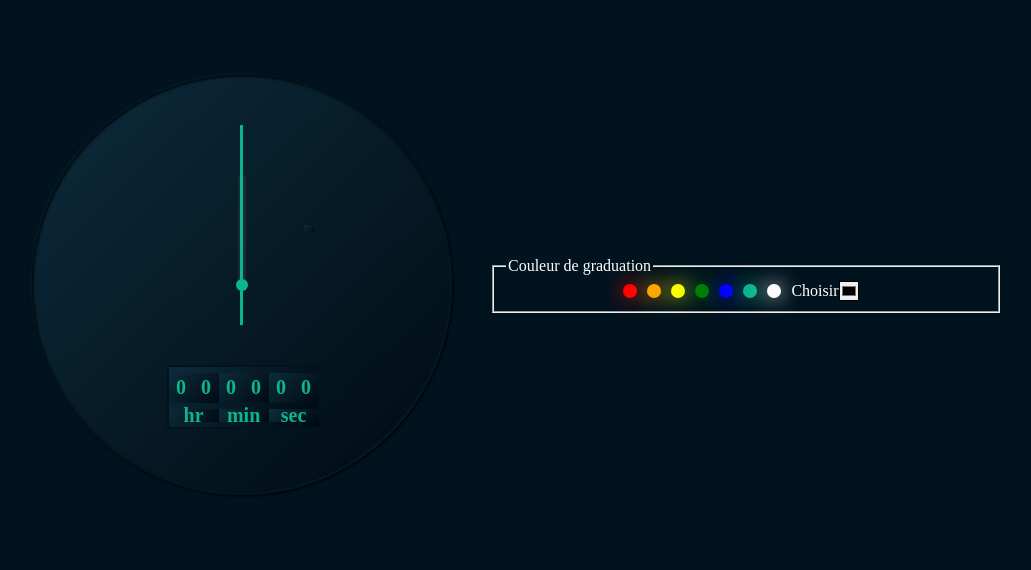
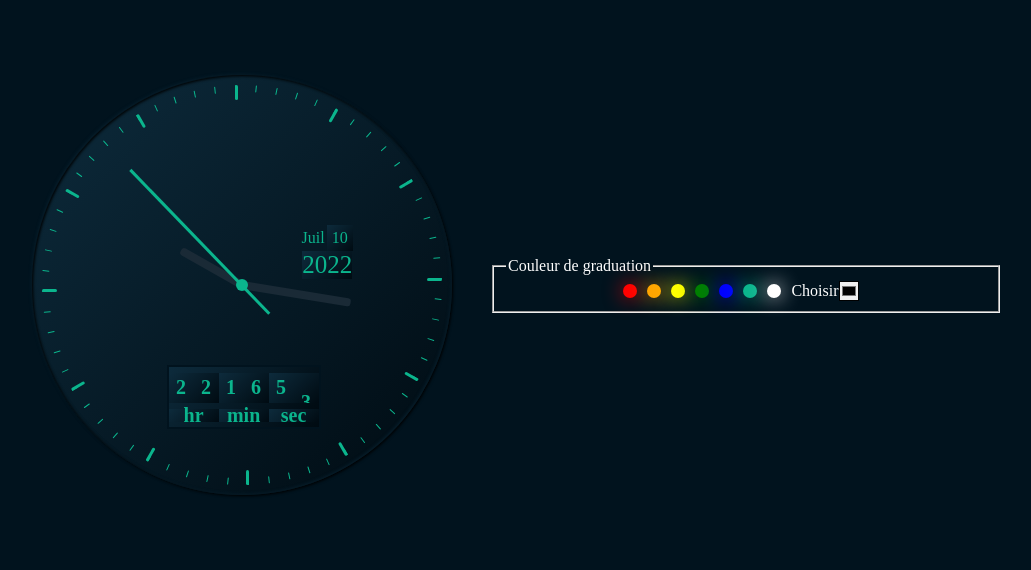
Before and after one commit to Aldawai/Horloge, a plain HTML site: page index.html in a window 1280 px wide. Shown: the part 115-685 px from the top of the page, without its empty margins (104-1135 px from the left). Drawn offline with Linux system fonts and the light colour scheme; files that its build step writes are made by us from their sources.

Commit message:
Update index.html

```diff
--- a/index.html
+++ b/index.html
@@ -4,7 +4,7 @@
 	<meta charset="utf-8">
 	<title>Horloge</title>
 	<meta name="viewport" content="width=device-width, initial-scale=1">
-	<link rel="stylesheet" type="text/css" href="css/main.css">
+	<link rel="stylesheet" type="text/css" href="./main.css">
 <style type="text/css" class="lroot"></style>
 </head>
 <body>
@@ -84,7 +84,7 @@
 			</fieldset>
 		</div>
 	</div>
-	<script type="text/javascript" src="js/main.js"></script>
-	<script type="text/javascript" src="js/paramettre.js"></script>
+	<script type="text/javascript" src="./main.js"></script>
+	<script type="text/javascript" src="j./paramettre.js"></script>
 </body>
 </html>
```
